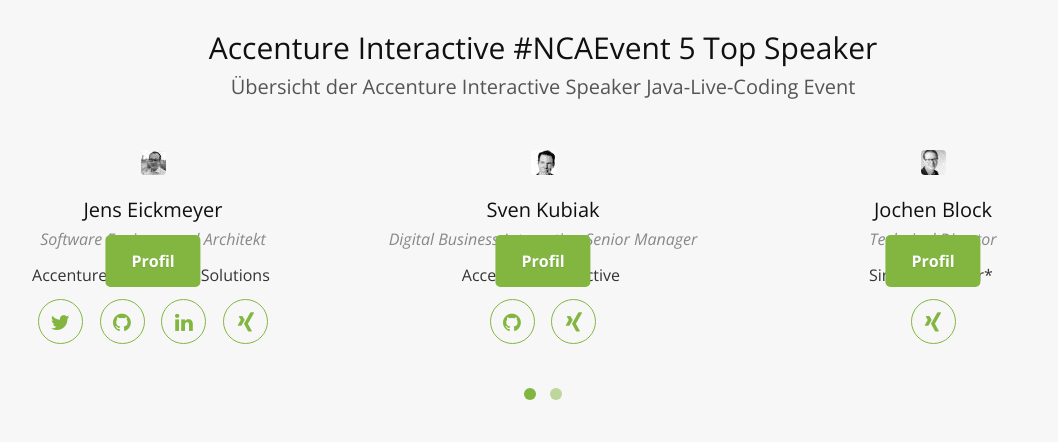
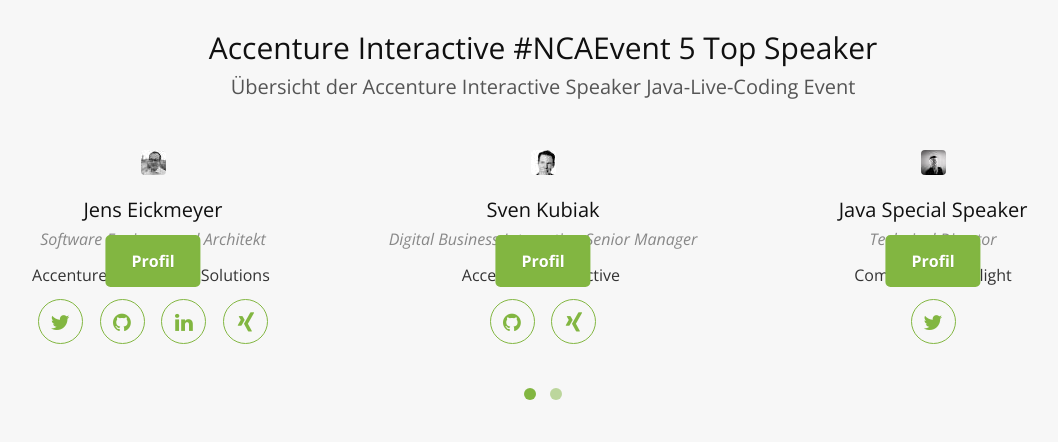
Before and after one commit to RobKitz/nevercodealone, a Symfony app: template templates/pages/accenture-interactive.html.twig in a window 1280 px wide. Shown: the part 681-1123 px from the top of the page, without its empty margins (97-1155 px from the left). Run offline with Twig, Linux system fonts and the light colour scheme; the template is opened without the code that fills it, so the values that code supplies are empty; some libraries are stand-ins or nearby versions.

Commit message:
rm jochen from accenture active nca event

```diff
--- a/templates/pages/accenture-interactive.html.twig
+++ b/templates/pages/accenture-interactive.html.twig
@@ -101,15 +101,15 @@
                         </div>
                         <div class="item">
                             <div class="event-speaker">
-                                <figure> <img src="/uploads/media/340x340/02/32-32-jochen-block.jpg?v=2-0" alt="Jochen Block Technical Director" data-no-retina>
+                                <figure> <img src="/uploads/media/340x340/07/27-nca-team.jpg?v=2-0" alt="Java Special Speaker Community Highlight" data-no-retina>
                                     <figcaption>
-                                        <h4>Jochen Block</h4>
+                                        <h4>Java Special Speaker</h4>
                                         <p>
                                             Technical Director
-                                        <div>SinnerSchrader*&nbsp;</div>
+                                        <div>Community Highlight</div>
                                         </p>
                                         <ul class="social">
-                                            <li><a href="https://www.xing.com/profile/Jochen_Block" target="_blank" rel="noopener"><i class="fa fa-xing"></i></a></li>
+                                            <li><a href="https://twitter.com/nevercodealone" target="_blank" rel="noopener"><i class="fa fa-twitter"></i></a></li>
                                         </ul>
                                     </figcaption>
                                 </figure>
@@ -298,13 +298,13 @@
                                         <li class="event">
                                             <div class="row">
                                                 <div class="col-md-3 col-md-push-9 text-center">
-                                                    <img src="/uploads/media/340x340/02/32-32-jochen-block.jpg?v=2-0" alt="Jochen Block" data-no-retina>
+                                                    <img src="/uploads/media/340x340/07/27-nca-team.jpg?v=2-0" alt="Top Speaker" data-no-retina>
                                                 </div>
                                                 <div class="col-md-9 col-md-pull-3">
                                                     <p>14:30 Uhr</p>
                                                     <h4>Thema wird noch bekannt gegeben</h4>
                                                     <p>Live Coding Session</p>
-                                                    <p class="event-speaker">- Mit Jochen Block</p>
+                                                    <p class="event-speaker">- Mit Top Speaker</p>
                                                 </div>
                                             </div>
                                         </li>
@@ -522,8 +522,8 @@
     </div>
     <div class="cd-speaker-bio speaker-2">
         <div class="cd-bio-content">
-            <h2>Jochen Block - Technical Director</h2>
-            <p>Wird nachgereicht</p>
+            <h2>Java Special Speaker - Community Highlight</h2>
+            <p>Wir suchen gerade einen Top Speaker für das Event</p>
         </div>
     </div>
     <div class="cd-speaker-bio speaker-3">
```
